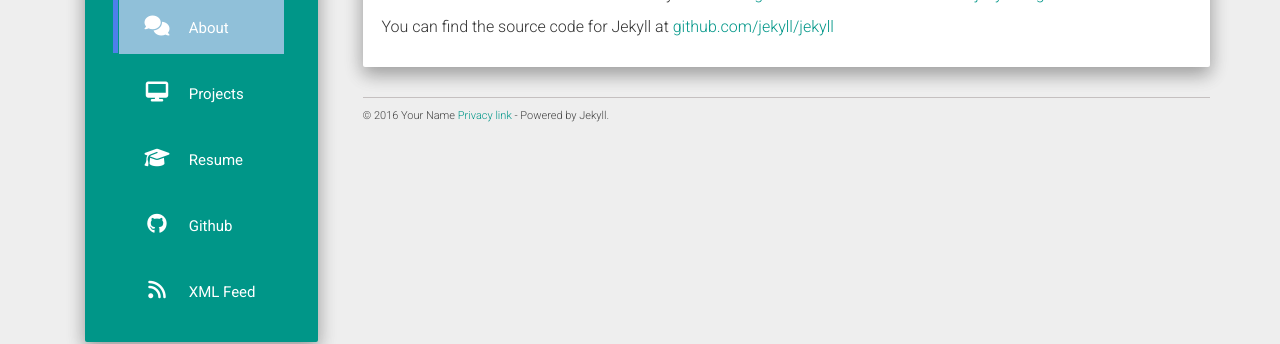
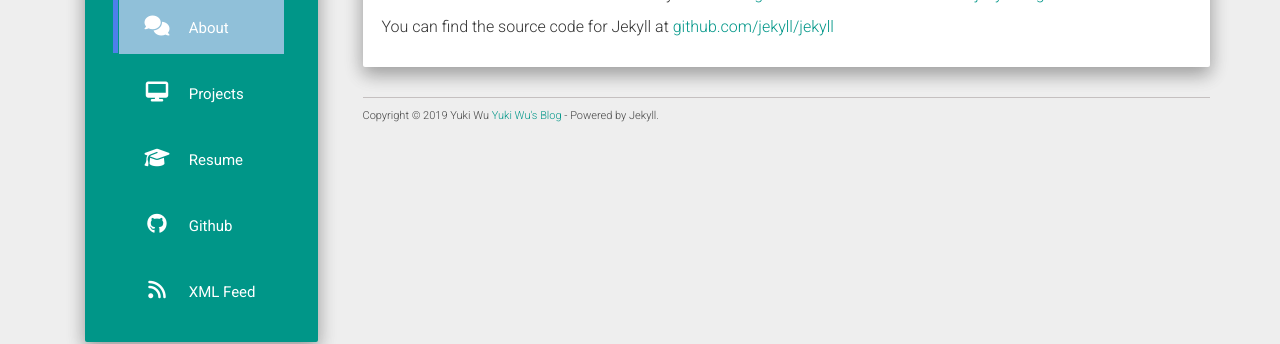
Before and after one commit to wuyuki/wuyuki.github.io, a Jekyll site: the page built from about.md, in a window 1280 px wide. Shown: the part 300-644 px from the top of the page. Built offline with Jekyll 4.4.1, drawn with Linux system fonts in a browser that asks for light colours; nearby versions of some CDN libraries.

Commit message:
Update footer.html

```diff
--- a/_includes/footer.html
+++ b/_includes/footer.html
@@ -1,5 +1,5 @@
 <footer>
-  © 2016 Your Name <a href="#">Privacy link</a> - Powered by Jekyll.
+  Copyright © 2019 Yuki Wu <a href="https://wuyuki.github.io/">Yuki Wu's Blog</a> - Powered by Jekyll.
 </footer>
 <div align="center">
   <script async src="https://pagead2.googlesyndication.com/pagead/js/adsbygoogle.js"></script>
```
